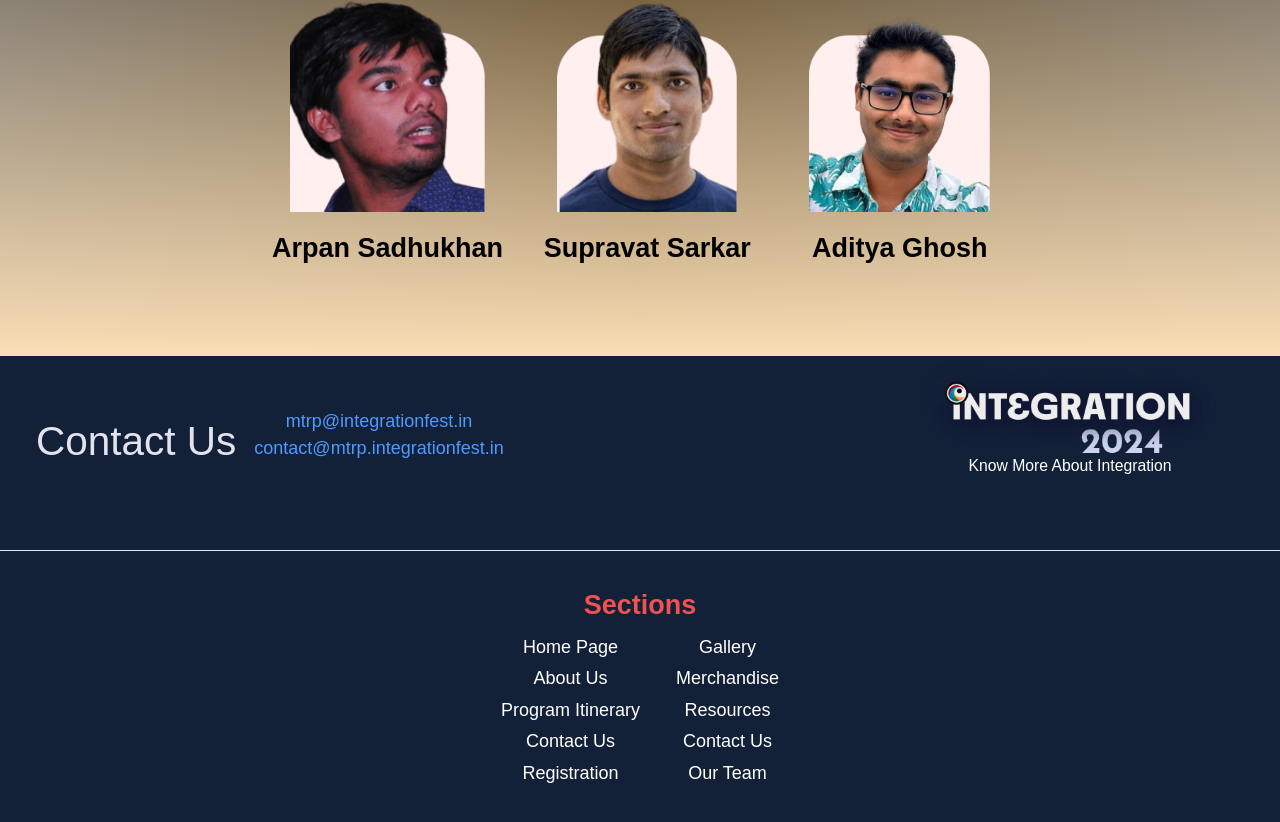
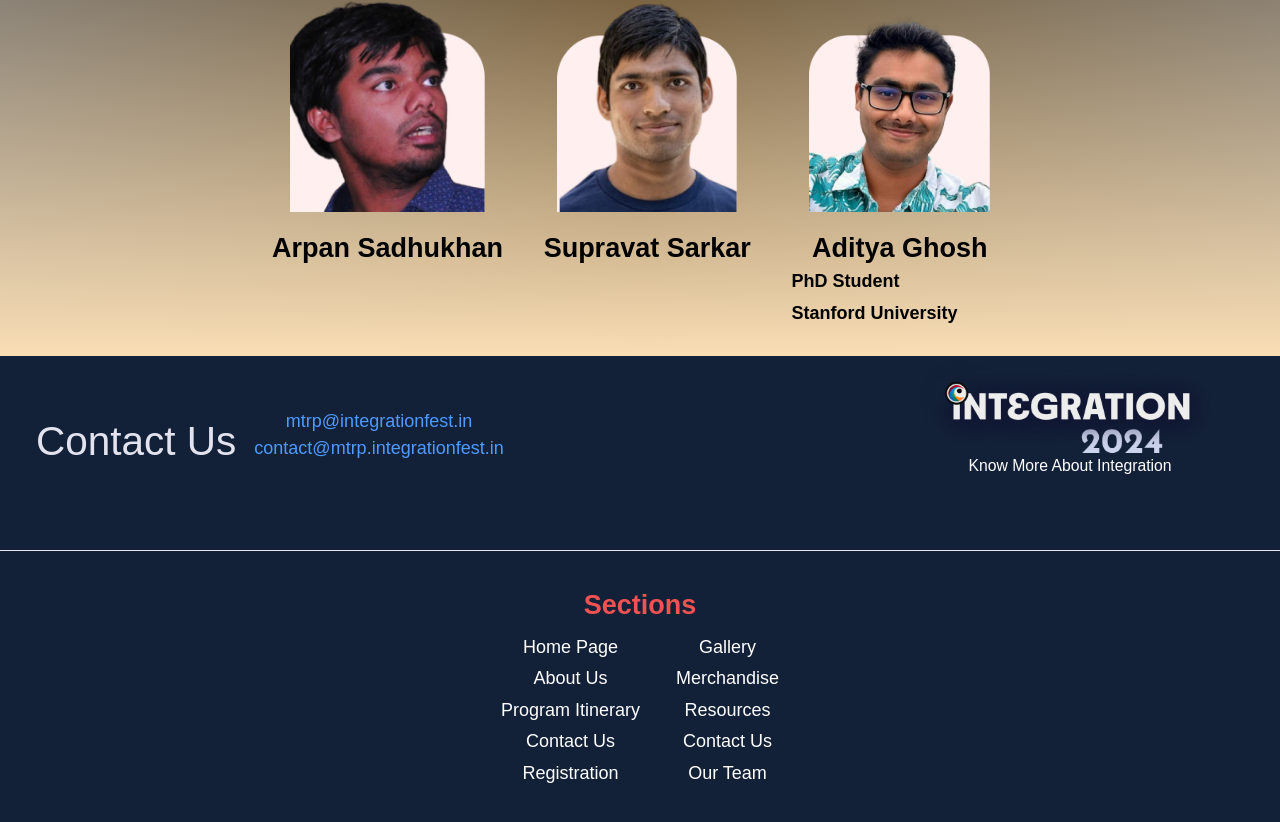
Before and after one commit to Integration-ISIK/mtrp-2024-website, a Next.js app: page / in a window 1280 px wide. Shown: the part 3406-4228 px from the top of the page. Built offline with nearby package versions, Linux system fonts and the light colour scheme; a web font is replaced by a local one.

Commit message:
Update page.tsx

```diff
--- a/app/page.tsx
+++ b/app/page.tsx
@@ -205,6 +205,8 @@ export default function Home() {
                     <div className='flex flex-col m-4'>
                         <img src="/img/past_speakers/aditya_ghosh.png" className="h-[10rem] md:h-[14rem] md:p-4" alt="" />
                         <a href="https://ghoshadi.github.io/"><p className='text-center md:text-2xl'>Aditya Ghosh</p></a>
+                        <p>PhD Student</p>
+                        <p>Stanford University</p>
                     </div>
                 </div>
             </div>
```
